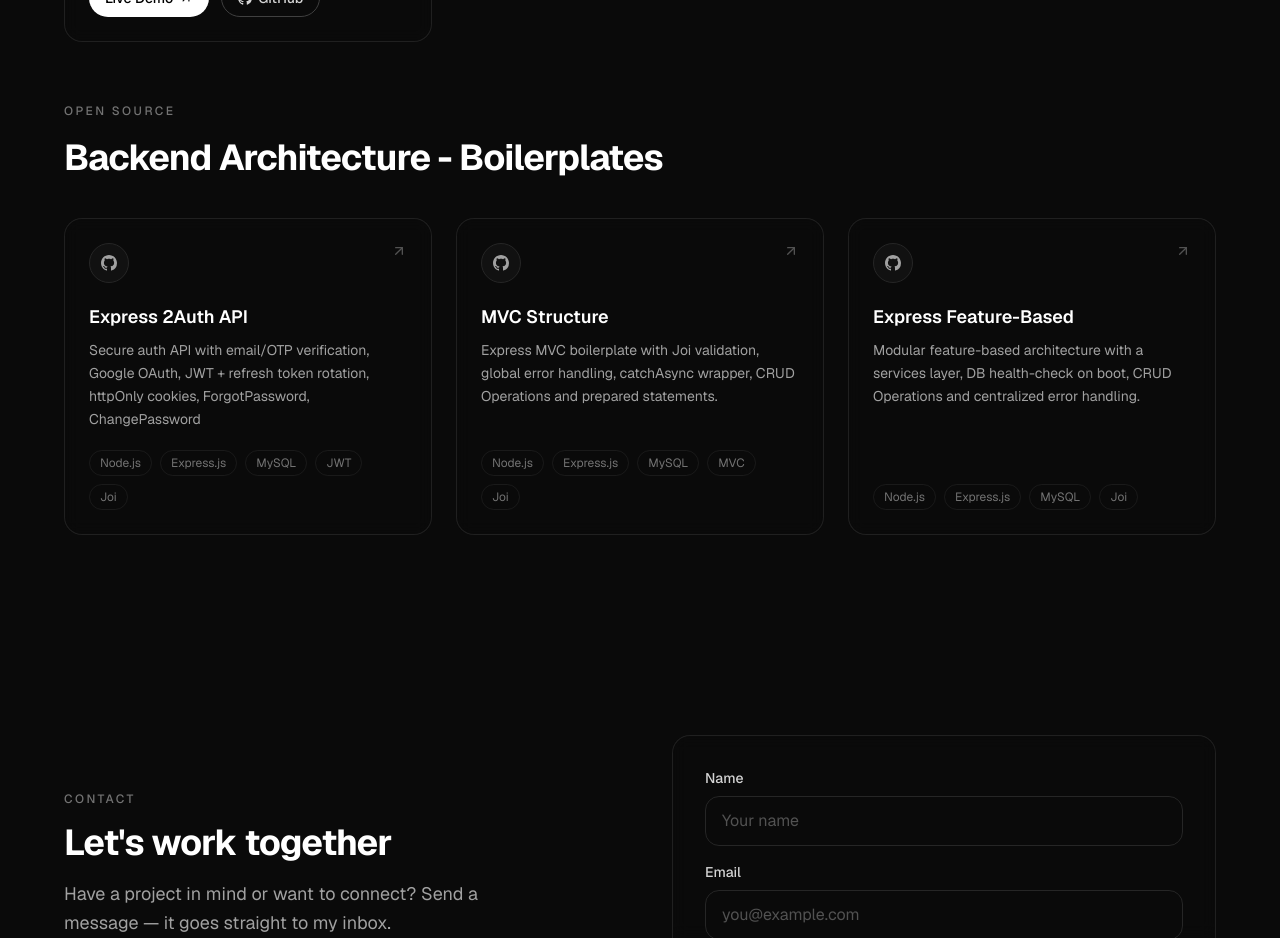
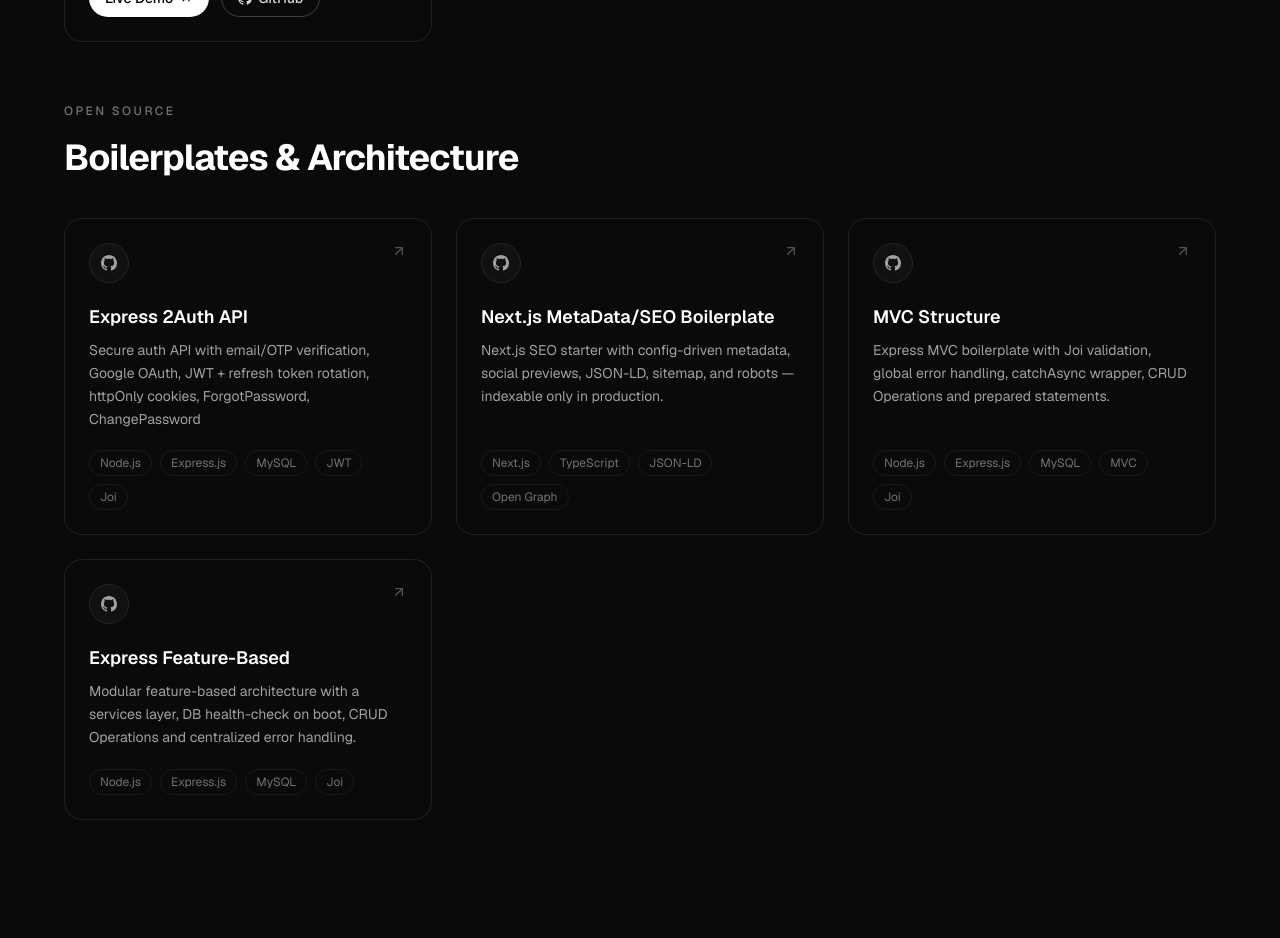
Before and after one commit to lbarbaqadze/Portfolio, a Next.js app: page / in a window 1280 px wide. Shown: the part 2580-3518 px from the top of the page. Built offline with nearby package versions, Linux system fonts and the light colour scheme; no server answers.

Commit message:
add boilerplate

```diff
--- a/src/components/projects.tsx
+++ b/src/components/projects.tsx
@@ -64,6 +64,13 @@ const boilerplates = [
     description:
       "Secure auth API with email/OTP verification, Google OAuth, JWT + refresh token rotation, httpOnly cookies, ForgotPassword, ChangePassword",
     tech: ["Node.js", "Express.js", "MySQL", "JWT", "Joi"],
+  },
+  {
+    title: "Next.js MetaData/SEO Boilerplate",
+    href: "https://github.com/lbarbaqadze/Nextjs-Metadata-Boilerplate",
+    description:
+      "Next.js SEO starter with config-driven metadata, social previews, JSON-LD, sitemap, and robots — indexable only in production.",
+    tech: ["Next.js", "TypeScript", "JSON-LD", "Open Graph"],
   },
   {
     title: "MVC Structure",
@@ -279,7 +286,7 @@ export function Projects() {
             Open Source
           </span>
           <h2 className="mt-4 text-3xl font-bold tracking-tight text-white sm:text-4xl">
-            Backend Architecture - Boilerplates
+          Boilerplates & Architecture
           </h2>
         </motion.div>
 
```
